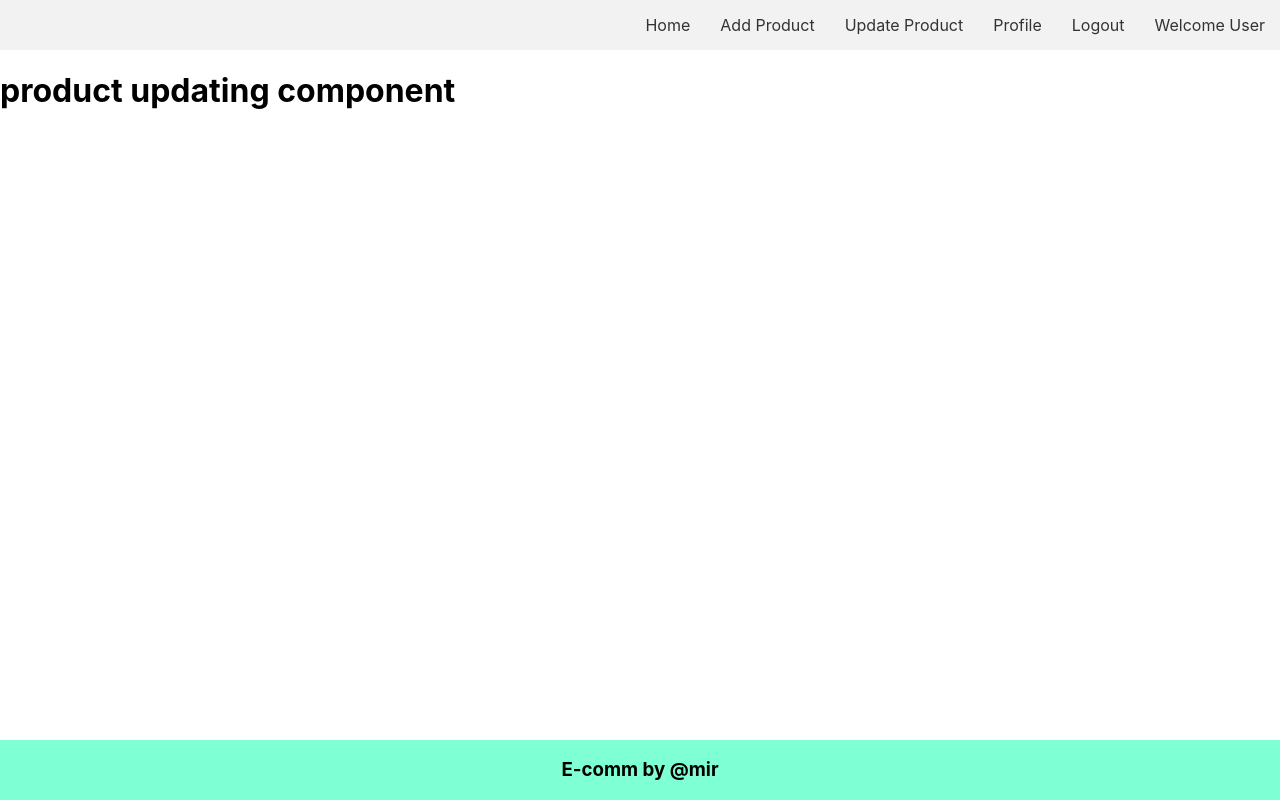
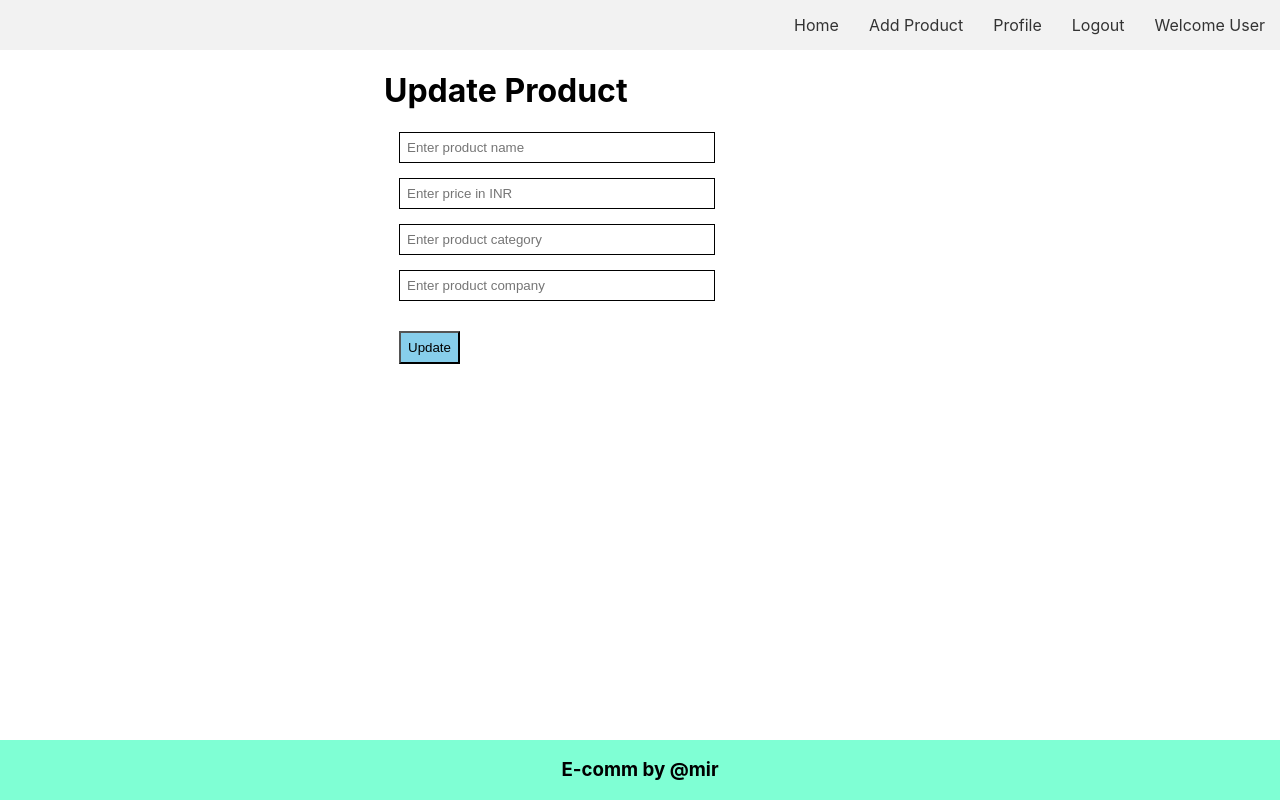
Before and after one commit to thankyouamir/MERN, a React (Create React App) app in the folder client/: page /update/1 in a window 1280 px wide. Built offline with nearby package versions, Linux system fonts and the light colour scheme; no server answers; sample sign-in values are in the browser's storage.

Commit message:
update api also search api integration

```diff
--- a/client/src/App.css
+++ b/client/src/App.css
@@ -19,6 +19,13 @@
     text-align: center;
     margin-top: 50px;
 
+  }
+  .search{
+    width: 400px;
+    margin: 20px;
+    height: 40px;
+    border: 1px solid skyblue;
+    padding-left: 20px;
   }
   .product-list ul li{
     display: inline-block;
--- a/client/src/App.js
+++ b/client/src/App.js
@@ -7,6 +7,7 @@ import PrivateComponent from "./component/PrivateComponent";
 import Login from "./component/Login";
 import AddProduct from "./component/AddProductClient";
 import ProductList from "./component/ProductList";
+import Update from "./component/Update";
 
 function App() {
   return (
@@ -18,10 +19,7 @@ function App() {
             <Route element={<PrivateComponent />}>
               <Route path="/" element={<ProductList />} />
               <Route path="/add" element={<AddProduct />} />
-              <Route
-                path="/update/:id"
-                element={<h1>product updating component</h1>}
-              />
+              <Route path="/update/:id" element={<Update />} />
               <Route path="/logout" element={<h1>logout component</h1>} />
               <Route path="/profile" element={<h1>profile component</h1>} />
             </Route>
--- a/client/src/component/ProductList.js
+++ b/client/src/component/ProductList.js
@@ -12,7 +12,7 @@ const ProductList = () => {
     setProducts(result);
   };
   const deleteProduct = async (id) => {
-    let result = await fetch(`http://localhost:5000/product/${id}`, {
+    let result = await fetch(`http://localhost:5000/products/${id}`, {
       method: "delete",
     });
     result = await result.json();
@@ -20,9 +20,27 @@ const ProductList = () => {
       getProducts();
     }
   };
+  const searchhandle = async (event) => {
+    let key = event.target.value;
+    if (key) {
+      let result = await fetch(`http://localhost:5000/search/${key}`);
+      result = await result.json();
+      if (result) {
+        setProducts(result);
+      }
+    } else {
+      getProducts();
+    }
+  };
   return (
     <div className="product-list">
       <h3>Product List</h3>
+      <input
+        className="search"
+        type="text"
+        placeholder="search product"
+        onChange={searchhandle}
+      />
       <ul>
         <li>Sl. No</li>
         <li>Name</li>
@@ -30,7 +48,8 @@ const ProductList = () => {
         <li>Category</li>
         <li>delete/update</li>
       </ul>
-      {products.map((item, index) => (
+      {products.length > 0 ? (
+        products.map((item, index) => (
           <ul key={item._id}>
             <li>{index + 1}</li>
             <li>{item.name}</li>
@@ -41,7 +60,10 @@ const ProductList = () => {
               <Link to={"/update/" + item._id}>UPDATE</Link>
             </li>
           </ul>
-      ))}
+        ))
+      ) : (
+        <h1>No Result Found</h1>
+      )}
     </div>
   );
 };
--- /dev/null
+++ b/client/src/component/Update.js
@@ -0,0 +1,81 @@
+import React, { useEffect } from "react";
+import { useState } from "react";
+import { useParams, useNavigate } from "react-router-dom";
+
+const Update = () => {
+  const [name, setName] = useState("");
+  const [price, setPrice] = useState("");
+  const [category, setCategory] = useState("");
+  const [company, setCompany] = useState("");
+  const params = useParams();
+  const navigate = useNavigate();
+
+  useEffect(() => {
+    getProductDetails();
+  }, []);
+  const getProductDetails = async () => {
+    console.warn(params);
+    let result = await fetch(`http://localhost:5000/products/${params.id}`);
+    result = await result.json();
+    setName(result.name);
+    setPrice(result.price);
+    setCategory(result.category);
+    setCompany(result.company);
+  };
+  const updateProductBtn = async () => {
+    console.warn(name, price, category, company);
+    let result = await fetch(`http://localhost:5000/products/${params.id}`, {
+      method: "PUT",
+      body: JSON.stringify({ name, price, category, company }),
+      headers: {
+        "Content-Type": "application/json",
+      },
+    });
+    result = await result.json();
+    console.warn(result);
+    navigate("/");
+  };
+
+  return (
+    <div className="product">
+      <h1>Update Product</h1>
+      <input
+        className="inputBox"
+        type="text"
+        value={name}
+        onChange={(e) => setName(e.target.value)}
+        placeholder="Enter product name"
+      />
+
+      <input
+        className="inputBox"
+        type="number"
+        value={price}
+        onChange={(e) => setPrice(e.target.value)}
+        placeholder="Enter price in INR"
+      />
+
+      <input
+        className="inputBox"
+        type="text"
+        value={category}
+        onChange={(e) => setCategory(e.target.value)}
+        placeholder="Enter product category"
+      />
+
+      <input
+        className="inputBox"
+        type="text"
+        value={company}
+        onChange={(e) => setCompany(e.target.value)}
+        placeholder="Enter product company"
+      />
+
+      <button onClick={updateProductBtn} className="addBtn">
+        Update
+      </button>
+    </div>
+  );
+};
+
+export default Update;
--- a/client/src/component/navbar.js
+++ b/client/src/component/navbar.js
@@ -14,7 +14,6 @@ const navbar = () => {
         <li>
           <Link to="/">Home</Link>
           <Link to="/add">Add Product</Link>
-          <Link to="/update">Update Product</Link>
 
           <Link to="/profile">Profile</Link>
 
```
Also changed, not shown: 1 other file (tests, documents, lock files or other folders). Lines whose indentation alone changed are shown as unchanged.
